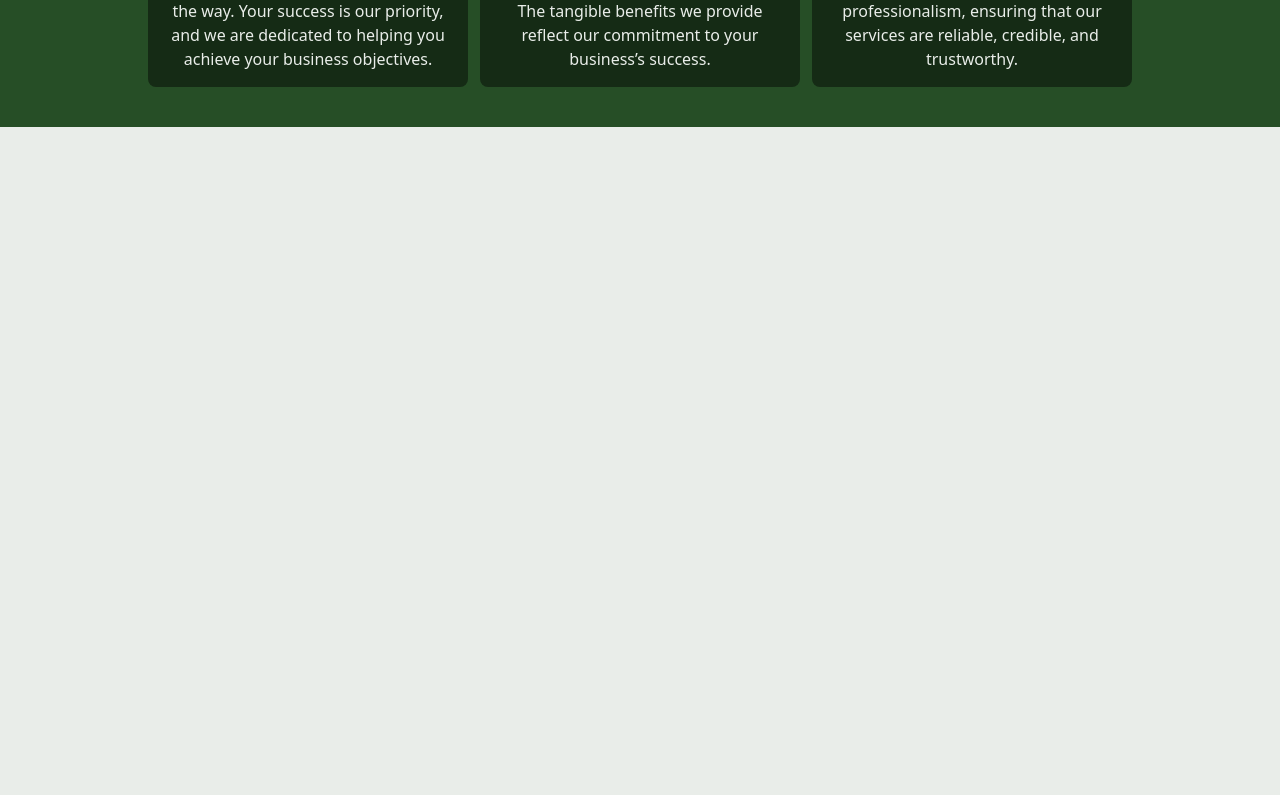
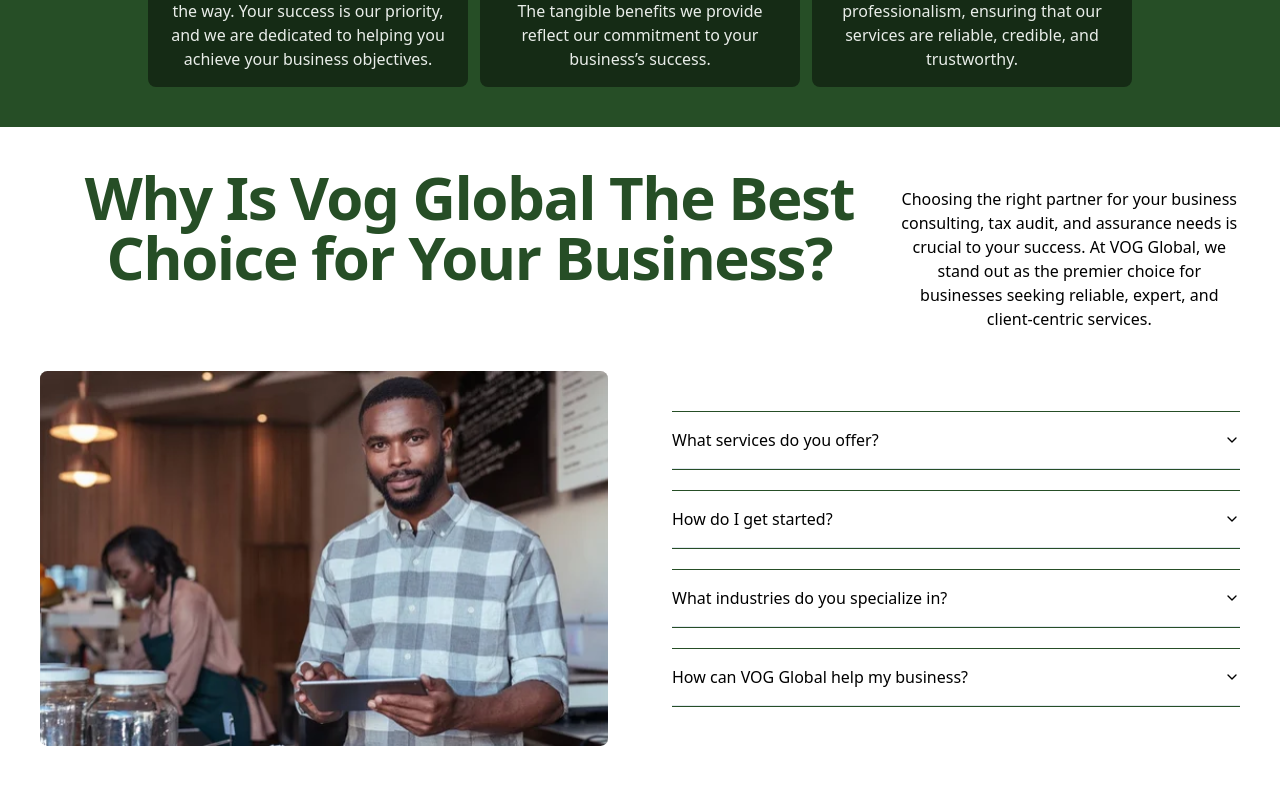
Before and after one commit to raji2004/vog-tech, a Next.js app: page / in a window 1280 px wide. Shown: the part 3340-4135 px from the top of the page. Before the commit the page ends 3467 px from the top, so only its background shows below. Built offline with nearby package versions, Linux system fonts and the light colour scheme.

Commit message:
feat: Add WhyChooseUs component to landing page

```diff
--- a/src/app/(landing Home)/_components/data.ts
+++ b/src/app/(landing Home)/_components/data.ts
@@ -121,3 +121,26 @@
         icon: '/icon/Graphic-design.svg'
     },
 ]
+
+export const faqData = [
+    {
+        question: 'What services do you offer?',
+        answer: `We offer a wide range of services to meet your business needs. Our services include business consulting, tax audit, assurance, and more.
+            We tailor our services to provide customized solutions that drive your business forward.`,
+    },
+    {
+        question: 'How do I get started?',
+        answer: `Getting started is easy! Simply contact us to schedule a consultation. Our team will work with you to understand your specific needs, challenges, and goals.
+            We will then develop a customized plan to address your unique requirements and help you achieve your business objectives.`,
+    },
+    {
+        question: 'What industries do you specialize in?',
+        answer: `We work with businesses across a wide range of industries, including manufacturing, retail, healthcare, technology, and more.
+            Our team has the expertise and experience to provide specialized services tailored to your industry’s unique requirements.`,
+    },
+    {
+        question: 'How can VOG Global help my business?',
+        answer: `VOG Global can help your business by providing expert guidance, personalized solutions, and proactive risk management.
+            Our team will work closely with you to identify and mitigate potential risks, improve compliance, and drive your business forward.`,
+    },
+]
--- /dev/null
+++ b/src/app/(landing Home)/_components/whychooseus.tsx
@@ -0,0 +1,35 @@
+import { H1, P, } from "@/components/typography"
+import { Faq } from "@/components/faq"
+import Image from "next/image";
+import { faqData } from "./data";
+
+
+export const WhyChooseUs = () => {
+    return (
+        <div className=" bg-white p-10 text-center space-y-10 ">
+            <div className="  md:flex space-y-5">
+                <H1 color="text-primary">Why Is Vog Global The Best Choice for Your Business?</H1>
+                <P className=" text-[10px] md:w-1/2" color="text-secondary-foreground">
+                    Choosing the right partner for your business consulting, tax audit, and assurance
+                    needs is crucial to your success. At VOG Global, we stand out as the premier choice
+                    for businesses seeking reliable, expert, and client-centric services.
+                </P>
+            </div>
+            <div className=" md:flex md:gap-16 space-y-10">
+                <div className=" md:w-1/2 ">
+                    <Image src="/img/home/whychooseus.svg" width={300} height={300} className=" w-full object-cover" alt="whychooseus" />
+                </div>
+                <div className=" md:w-1/2 space-y-5">
+                    {
+                        faqData.map((item, i) => {
+                            return (
+                                <Faq key={i} value={item.question} content={item.answer} />
+                            )
+                        })
+                    }
+                </div>
+            </div>
+            <Image src="/img/home/whychooseusqoute.svg" width={300} height={300} className=" w-full object-cover" alt="whychooseus" />
+        </div>
+    )
+}
--- a/src/app/(landing Home)/page.tsx
+++ b/src/app/(landing Home)/page.tsx
@@ -3,6 +3,7 @@
 import { WhatWeProvide } from "./_components/whatweprovide";
 import { ServiceIntro } from "./_components/serviceintro";
 import { OurApproach } from "./_components/ourapproach";
+import { WhyChooseUs } from "./_components/whychooseus";
 
 export default function Home() {
   return (
@@ -11,6 +12,7 @@
       <WhatWeProvide />
       <ServiceIntro />
       <OurApproach/>
+      <WhyChooseUs/>
 
     </main>
   );
```
Also changed, not shown: public/img/home/whychooseus.svg (added), public/img/home/whychooseusqoute.svg (added).
